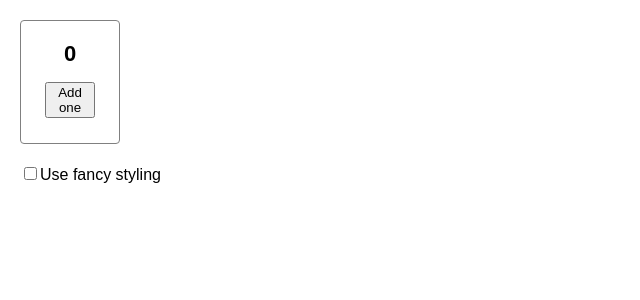
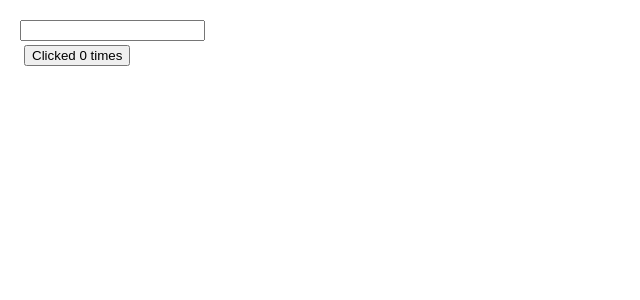
Before and after one commit to Joesepherus/react-learning-new, a React (Create React App) app: page / in a window 1280 px wide. Shown: the top 300 px of the page, without its empty margins (0-640 px from the left). Built offline with nearby package versions, Linux system fonts and the light colour scheme.

Commit message:
Add FixNested.

```diff
--- a/src/App.js
+++ b/src/App.js
@@ -45,9 +45,11 @@ import ReducerWithoutContext from "./reducerAndContext/ReducerWithoutContext/Red
 import ReducerWithContext from "./reducerAndContext/ReducerWithContext/ReducerWithContext";
 import Preserved from "./preservingState/Preserved/Preserved";
 import NotPreserved from "./preservingState/NotPreserved/NotPreserved";
+import Nested from "./preservingState/Nested/Nested";
+import FixNested from "./preservingState/FixNested/FixNested";
 
 function App() {
-  return <NotPreserved />;
+  return <FixNested />;
 }
 
 export default App;
--- /dev/null
+++ b/src/preservingState/FixNested/FixNested.js
@@ -0,0 +1,25 @@
+import { useState } from 'react';
+
+function MyTextField() {
+  const [text, setText] = useState('');
+
+  return (
+    <input
+      value={text}
+      onChange={e => setText(e.target.value)}
+    />
+  );
+}
+
+export default function MyComponent() {
+  const [counter, setCounter] = useState(0);
+
+  return (
+    <>
+      <MyTextField />
+      <button onClick={() => {
+        setCounter(counter + 1)
+      }}>Clicked {counter} times</button>
+    </>
+  );
+}
```
